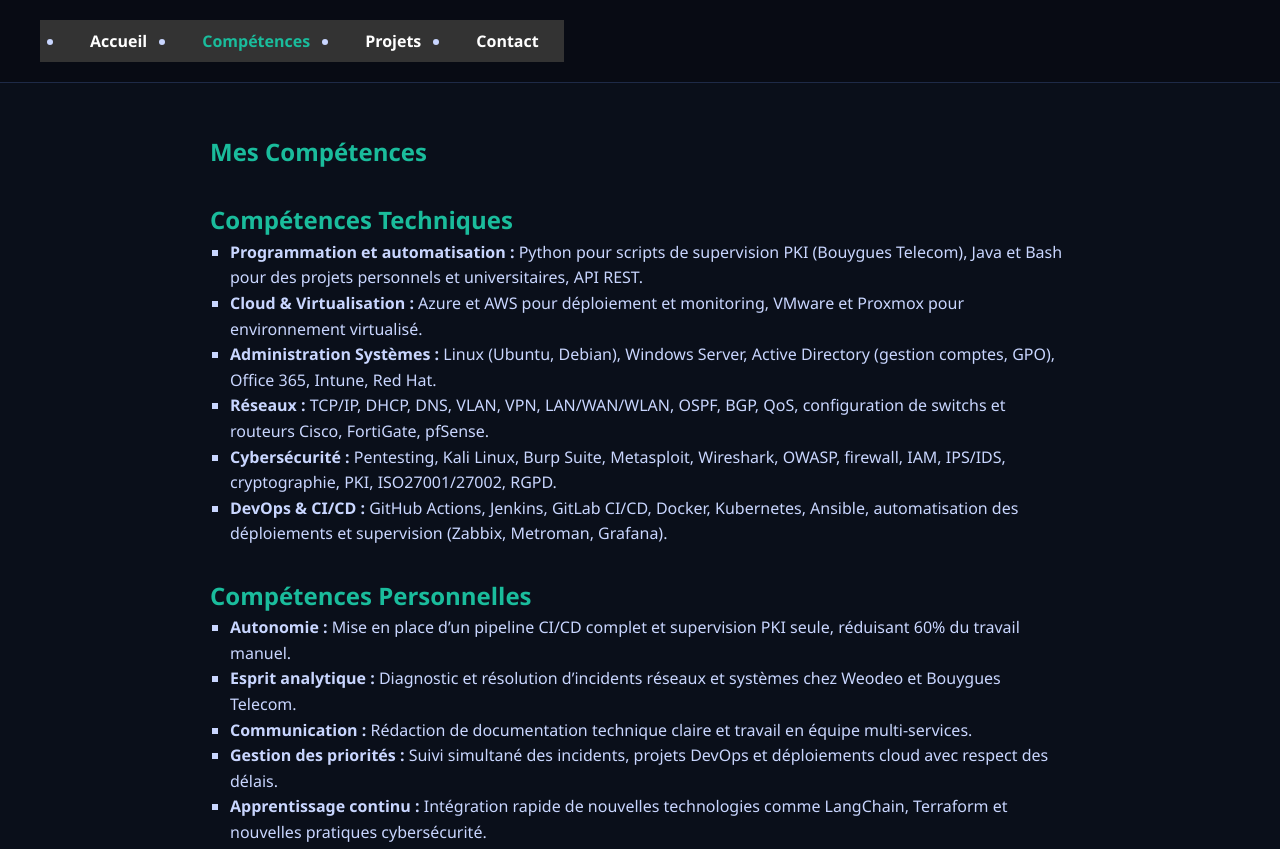
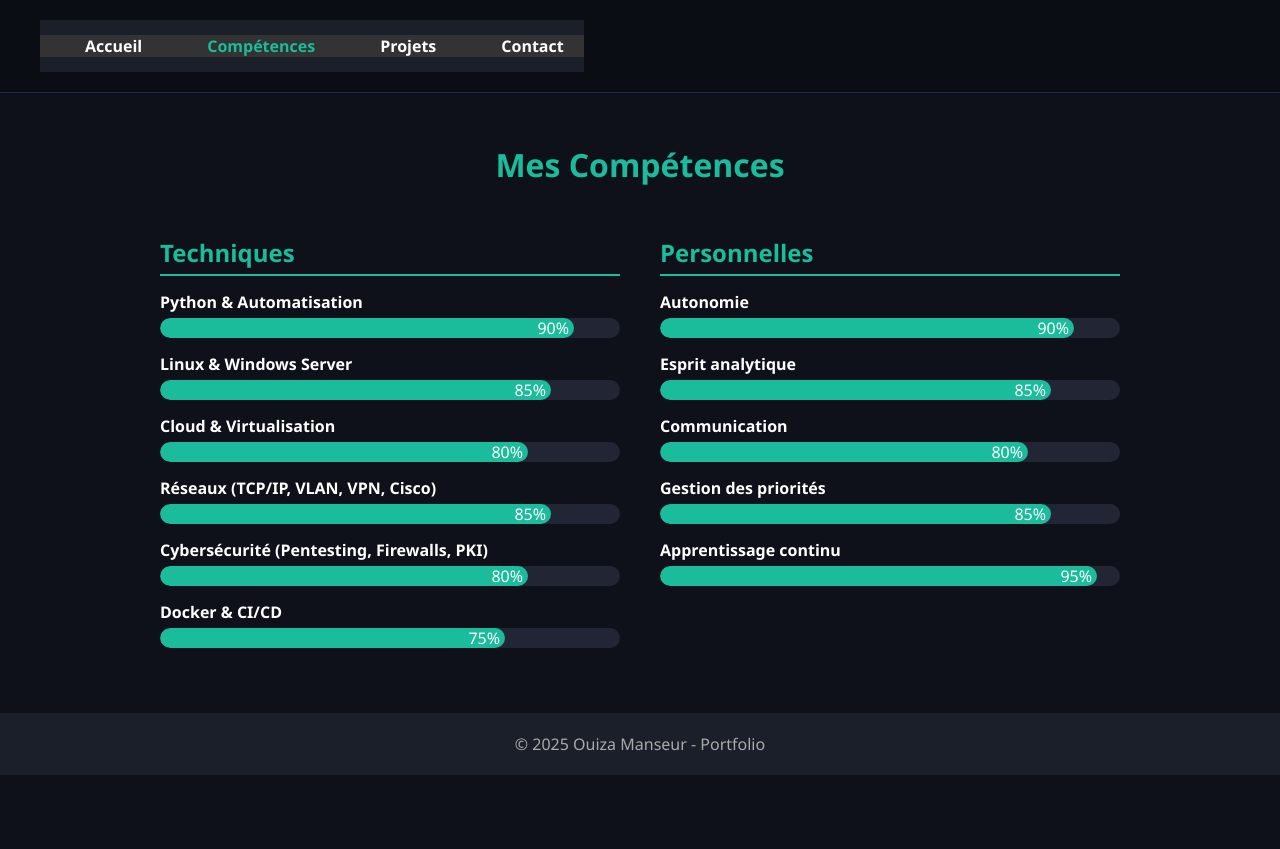
Before and after one commit to Elwiz2000/Elwiz2000.github.io, a plain HTML site: page competences.html in a window 1280 px wide. Shown: the top 849 px of the page. After the commit the page ends 800 px from the top, so only its background shows below. Drawn offline with Linux system fonts and the light colour scheme.

Commit message:
Update competences.html

```diff
--- a/competences.html
+++ b/competences.html
@@ -5,6 +5,91 @@
     <meta name="viewport" content="width=device-width, initial-scale=1.0">
     <title>Compétences - Ouiza Manseur</title>
     <link rel="stylesheet" href="style.css">
+    <style>
+        body {
+            font-family: 'Arial', sans-serif;
+            margin: 0;
+            background-color: #0f111a;
+            color: #fff;
+        }
+        header nav {
+            background-color: #1b1f2a;
+            padding: 15px 0;
+        }
+        header nav ul {
+            display: flex;
+            justify-content: center;
+            list-style: none;
+            margin: 0;
+            padding: 0;
+        }
+        header nav ul li {
+            margin: 0 20px;
+        }
+        header nav ul li a {
+            color: #fff;
+            text-decoration: none;
+            font-weight: bold;
+        }
+        header nav ul li a.active,
+        header nav ul li a:hover {
+            color: #1abc9c;
+        }
+        main {
+            max-width: 1000px;
+            margin: 50px auto;
+            padding: 0 20px;
+        }
+        h1 {
+            text-align: center;
+            color: #1abc9c;
+            margin-bottom: 50px;
+        }
+        .skills-container {
+            display: flex;
+            flex-wrap: wrap;
+            gap: 40px;
+            justify-content: space-between;
+        }
+        .skills-column {
+            flex: 1 1 45%;
+        }
+        .skills-column h2 {
+            color: #1abc9c;
+            border-bottom: 2px solid #1abc9c;
+            padding-bottom: 5px;
+        }
+        .skill {
+            margin: 15px 0;
+        }
+        .skill-name {
+            display: flex;
+            justify-content: space-between;
+            font-weight: bold;
+        }
+        .skill-bar {
+            background-color: #222533;
+            border-radius: 10px;
+            overflow: hidden;
+            height: 20px;
+            margin-top: 5px;
+        }
+        .skill-level {
+            height: 100%;
+            background-color: #1abc9c;
+            text-align: right;
+            padding-right: 5px;
+            line-height: 20px;
+            border-radius: 10px;
+        }
+        footer {
+            text-align: center;
+            padding: 20px;
+            background-color: #1b1f2a;
+            margin-top: 50px;
+            color: #aaa;
+        }
+    </style>
 </head>
 <body>
     <header>
@@ -19,29 +104,65 @@
     </header>
 
     <main>
-        <section class="skills">
-            <h1>Mes Compétences</h1>
+        <h1>Mes Compétences</h1>
 
-            <h2>Compétences Techniques</h2>
-            <ul>
-                <li><strong>Programmation et automatisation :</strong> Python pour scripts de supervision PKI (Bouygues Telecom), Java et Bash pour des projets personnels et universitaires, API REST.</li>
-                <li><strong>Cloud & Virtualisation :</strong> Azure et AWS pour déploiement et monitoring, VMware et Proxmox pour environnement virtualisé.</li>
-                <li><strong>Administration Systèmes :</strong> Linux (Ubuntu, Debian), Windows Server, Active Directory (gestion comptes, GPO), Office 365, Intune, Red Hat.</li>
-                <li><strong>Réseaux :</strong> TCP/IP, DHCP, DNS, VLAN, VPN, LAN/WAN/WLAN, OSPF, BGP, QoS, configuration de switchs et routeurs Cisco, FortiGate, pfSense.</li>
-                <li><strong>Cybersécurité :</strong> Pentesting, Kali Linux, Burp Suite, Metasploit, Wireshark, OWASP, firewall, IAM, IPS/IDS, cryptographie, PKI, ISO27001/27002, RGPD.</li>
-                <li><strong>DevOps & CI/CD :</strong> GitHub Actions, Jenkins, GitLab CI/CD, Docker, Kubernetes, Ansible, automatisation des déploiements et supervision (Zabbix, Metroman, Grafana).</li>
-            </ul>
+        <div class="skills-container">
+            <!-- Colonnes Techniques -->
+            <div class="skills-column">
+                <h2>Techniques</h2>
 
-            <h2>Compétences Personnelles</h2>
-            <ul>
-                <li><strong>Autonomie :</strong> Mise en place d’un pipeline CI/CD complet et supervision PKI seule, réduisant 60% du travail manuel.</li>
-                <li><strong>Esprit analytique :</strong> Diagnostic et résolution d’incidents réseaux et systèmes chez Weodeo et Bouygues Telecom.</li>
-                <li><strong>Communication :</strong> Rédaction de documentation technique claire et travail en équipe multi-services.</li>
-                <li><strong>Gestion des priorités :</strong> Suivi simultané des incidents, projets DevOps et déploiements cloud avec respect des délais.</li>
-                <li><strong>Apprentissage continu :</strong> Intégration rapide de nouvelles technologies comme LangChain, Terraform et nouvelles pratiques cybersécurité.</li>
-            </ul>
+                <div class="skill">
+                    <div class="skill-name">Python & Automatisation</div>
+                    <div class="skill-bar"><div class="skill-level" style="width: 90%;">90%</div></div>
+                </div>
+                <div class="skill">
+                    <div class="skill-name">Linux & Windows Server</div>
+                    <div class="skill-bar"><div class="skill-level" style="width: 85%;">85%</div></div>
+                </div>
+                <div class="skill">
+                    <div class="skill-name">Cloud & Virtualisation</div>
+                    <div class="skill-bar"><div class="skill-level" style="width: 80%;">80%</div></div>
+                </div>
+                <div class="skill">
+                    <div class="skill-name">Réseaux (TCP/IP, VLAN, VPN, Cisco)</div>
+                    <div class="skill-bar"><div class="skill-level" style="width: 85%;">85%</div></div>
+                </div>
+                <div class="skill">
+                    <div class="skill-name">Cybersécurité (Pentesting, Firewalls, PKI)</div>
+                    <div class="skill-bar"><div class="skill-level" style="width: 80%;">80%</div></div>
+                </div>
+                <div class="skill">
+                    <div class="skill-name">Docker & CI/CD</div>
+                    <div class="skill-bar"><div class="skill-level" style="width: 75%;">75%</div></div>
+                </div>
+            </div>
 
-        </section>
+            <!-- Colonnes Personnelles -->
+            <div class="skills-column">
+                <h2>Personnelles</h2>
+
+                <div class="skill">
+                    <div class="skill-name">Autonomie</div>
+                    <div class="skill-bar"><div class="skill-level" style="width: 90%;">90%</div></div>
+                </div>
+                <div class="skill">
+                    <div class="skill-name">Esprit analytique</div>
+                    <div class="skill-bar"><div class="skill-level" style="width: 85%;">85%</div></div>
+                </div>
+                <div class="skill">
+                    <div class="skill-name">Communication</div>
+                    <div class="skill-bar"><div class="skill-level" style="width: 80%;">80%</div></div>
+                </div>
+                <div class="skill">
+                    <div class="skill-name">Gestion des priorités</div>
+                    <div class="skill-bar"><div class="skill-level" style="width: 85%;">85%</div></div>
+                </div>
+                <div class="skill">
+                    <div class="skill-name">Apprentissage continu</div>
+                    <div class="skill-bar"><div class="skill-level" style="width: 95%;">95%</div></div>
+                </div>
+            </div>
+        </div>
     </main>
 
     <footer>
```
